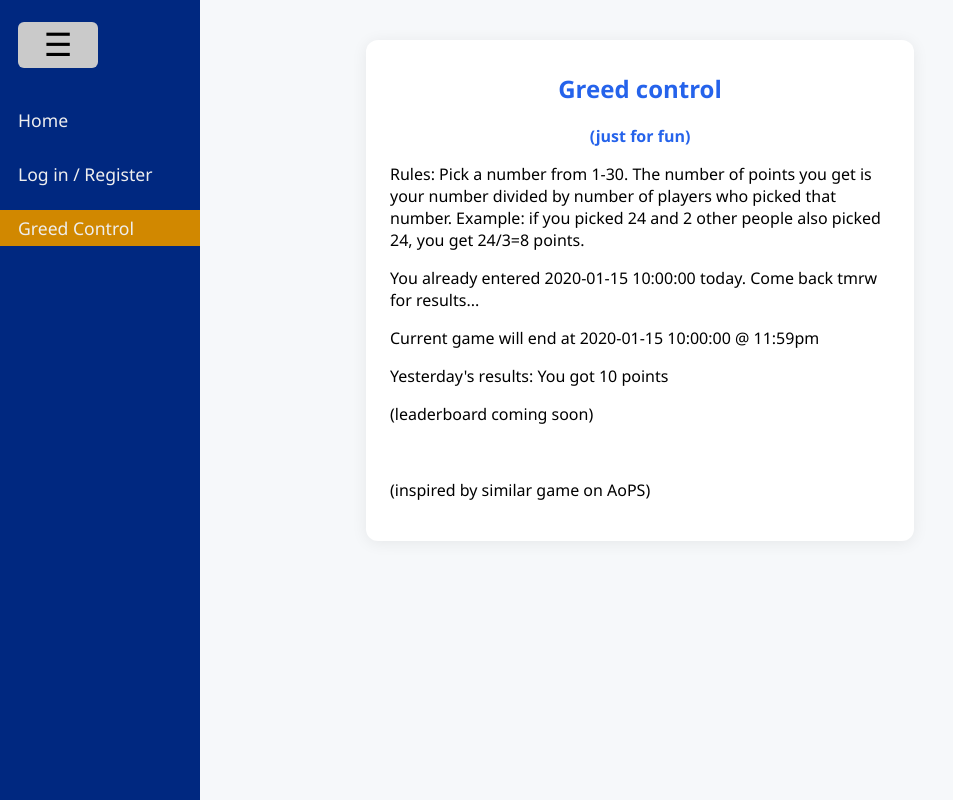
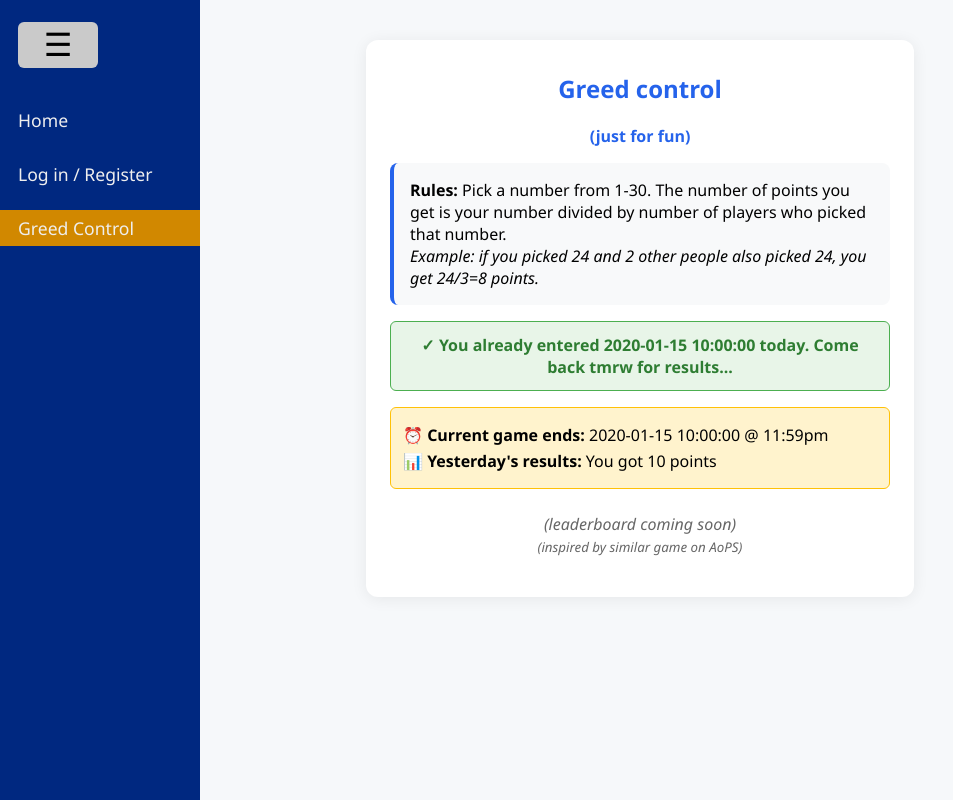
Before and after one commit to JasonVBN/hourstracker, a Flask app: template templates/greed.html in a window 1280 px wide. Shown: the whole page, without its empty margins (0-953 px from the left). Run offline with Flask 3, Linux system fonts and the light colour scheme; the template is opened without the code that fills it: most values are stand-ins (such as "Sample title", 1, 10 or a date in 2020).

Commit message:
greed.html styling

```diff
--- a/templates/greed.html
+++ b/templates/greed.html
@@ -33,26 +33,36 @@
         <h2>Greed control</h2>
         <h3 style="text-align:center">(just for fun)</h3>
 
-        <p>Rules: Pick a number from 1-30. The number of points you get is your number divided by
-            number of players who picked that number.
-            Example: if you picked 24 and 2 other people also picked 24, you get 24/3=8 points.
-        </p>
+        <div style="background: #f8f9fa; padding: 16px; border-radius: 8px; margin: 16px 0; border-left: 4px solid #2563eb;">
+            <p style="margin: 0;"><strong>Rules:</strong> Pick a number from 1-30. The number of points you get is your number divided by
+                number of players who picked that number.
+                <br><em>Example: if you picked 24 and 2 other people also picked 24, you get 24/3=8 points.</em>
+            </p>
+        </div>
 
         {% if today_sub %}
-        <p>You already entered {{today_sub}} today. Come back tmrw for results...</p>
+        <div style="background: #e8f5e8; padding: 12px; border-radius: 6px; border: 1px solid #4caf50; text-align: center;">
+            <p style="margin: 0; color: #2e7d32;"><strong>✓ You already entered {{today_sub}} today. Come back tmrw for results...</strong></p>
+        </div>
         {% else %}
-        <form onsubmit="event.preventDefault(); go();">
-            <label for="pick">Your pick (1-30): </label>
-            <input type="number" id="pick" name="pick" min="1" max="30" required>
-            <input type="submit" value="Submit">
+        <form onsubmit="event.preventDefault(); go();" style="background: #fff; padding: 20px; border: 2px solid #2563eb; border-radius: 8px; margin: 16px 0;">
+            <label for="pick" style="display: block; margin-bottom: 8px; font-weight: 600;">Your pick (1-30): </label>
+            <input type="number" id="pick" name="pick" min="1" max="30" required
+                style="width: 80px; padding: 8px; border: 1px solid #ddd; border-radius: 4px; margin-right: 12px;">
+            <input type="submit" value="Submit"
+                style="background: #2563eb; color: white; border: none; padding: 8px 16px; border-radius: 4px; cursor: pointer;">
         </form>
         {% endif %}
 
-        <p>Current game will end at {{today}} @ 11:59pm</p>
-        <p>Yesterday's results: You got {{yday_pts}} points</p>
-        <p>(leaderboard coming soon)</p>
-        <br>
-        <p>(inspired by similar game on AoPS)</p>
+        <div style="background: #fff3cd; padding: 12px; border-radius: 6px; border: 1px solid #ffc107; margin: 16px 0;">
+            <p style="margin: 4px 0;"><strong>⏰ Current game ends:</strong> {{today}} @ 11:59pm</p>
+            <p style="margin: 4px 0;"><strong>📊 Yesterday's results:</strong> You got {{yday_pts}} points</p>
+        </div>
+
+        <p style="text-align: center; font-style: italic; color: #666; margin-top: 24px;">
+            (leaderboard coming soon)<br>
+            <small>(inspired by similar game on AoPS)</small>
+        </p>
     </div>
 
     <!-- NAV BAR -->
```
